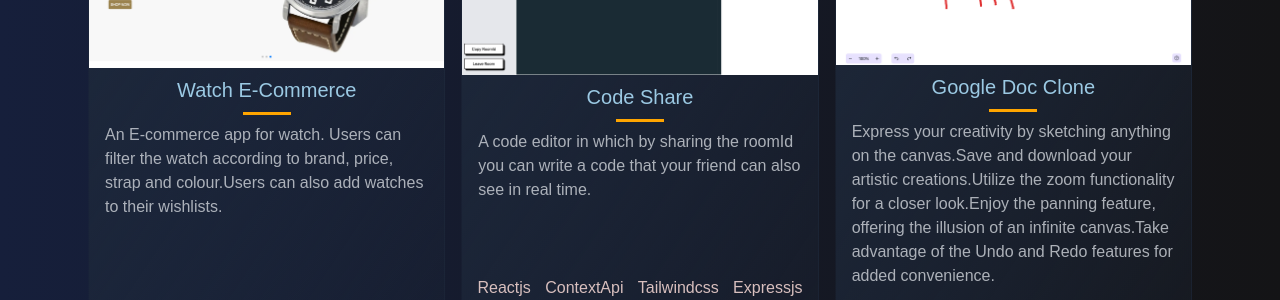
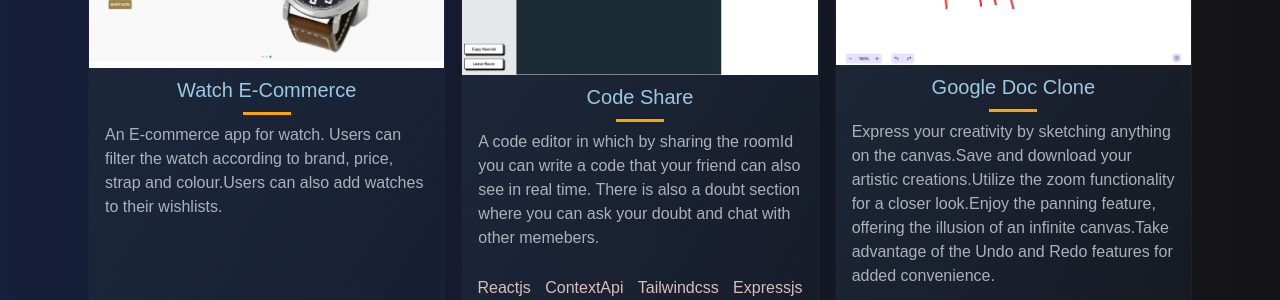
Before and after one commit to shivam08022002/PortfolioShivam, a React (Create React App) app: page / in a window 1280 px wide. Shown: the part 3300-3600 px from the top of the page. Built offline with nearby package versions, Linux system fonts and the light colour scheme; no server answers; a web font is replaced by a local one.

Commit message:
update project

```diff
--- a/src/component/Project.js
+++ b/src/component/Project.js
@@ -17,7 +17,7 @@ function Project({ dark }) {
         },
         {
             id: "2", heading: "Code Share", githubLink: "https://github.com/sanil011/code-share", pic: CodeBoard,
-            hostedLink: "https://code-share-ny9d.onrender.com", techStack: ["Reactjs", "ContextApi", "Tailwindcss", "Expressjs", "Socket.io"], about: "A code editor in which by sharing the roomId you can write a code that your friend can also see in real time."
+            hostedLink: "https://code-share-ny9d.onrender.com", techStack: ["Reactjs", "ContextApi", "Tailwindcss", "Expressjs", "Socket.io"], about: "A code editor in which by sharing the roomId you can write a code that your friend can also see in real time. There is also a doubt section where you can ask your doubt and chat with other memebers."
         },
         {
             id: "3", heading: "Google Doc Clone", githubLink: "https://github.com/sanil011/SketchBoard", pic: Sketch,
```
